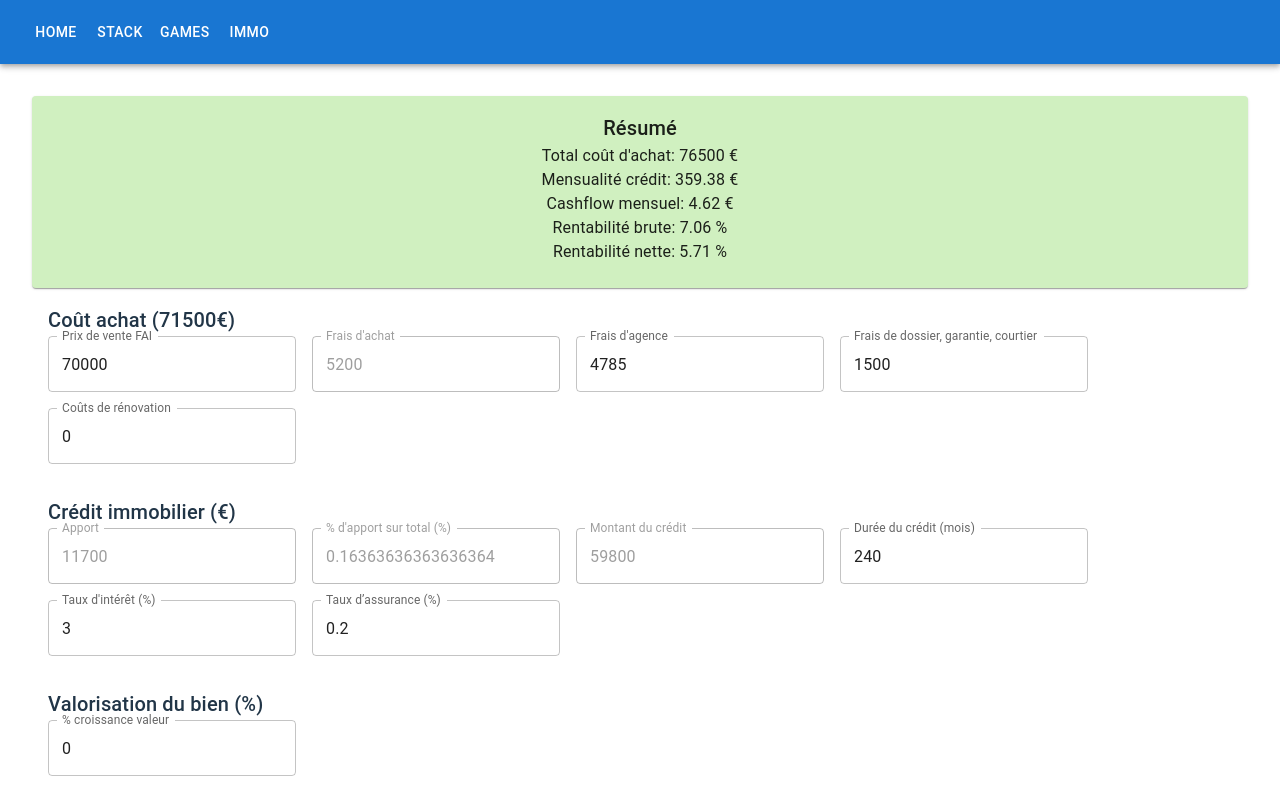
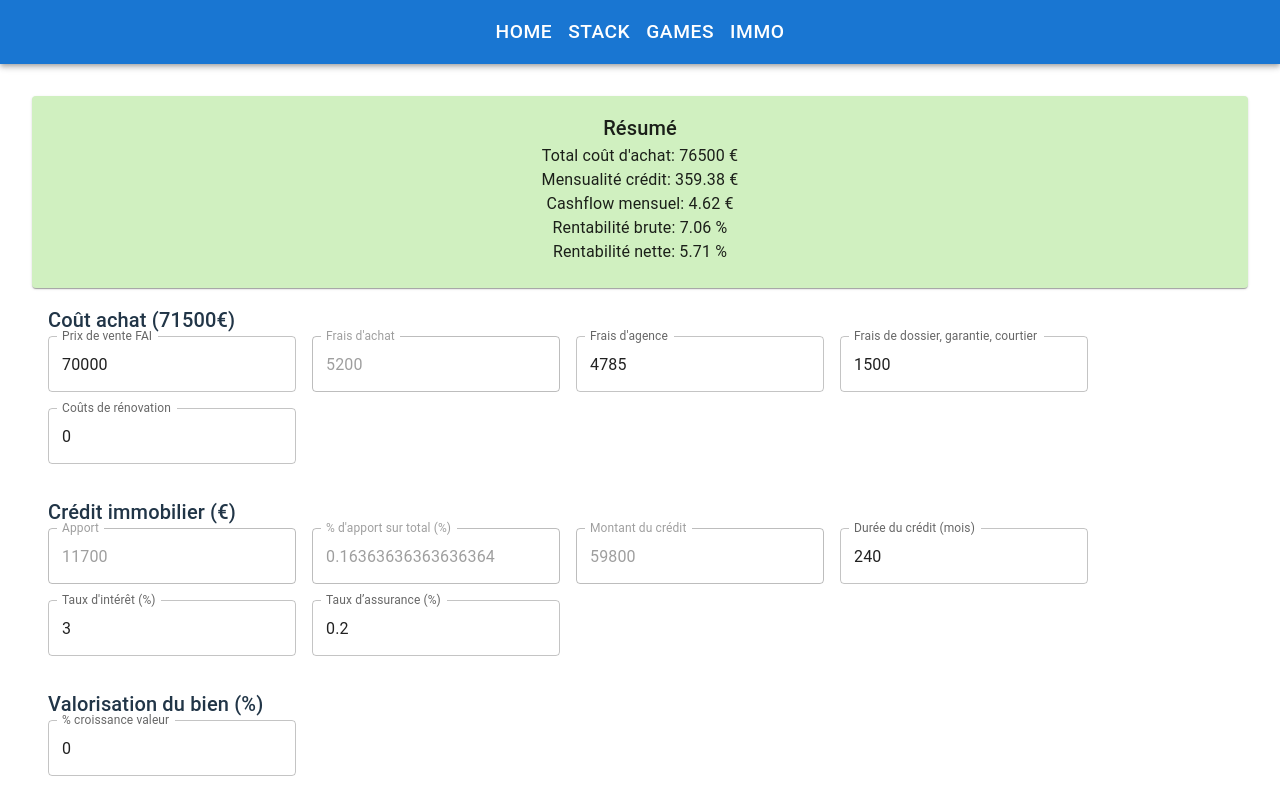
Before and after one commit to MathieuDreano/chiron, a React (Vite) app in the folder ui/: page /immo in a window 1280 px wide. Shown: the top 800 px of the page. Built offline with nearby package versions, Linux system fonts and the light colour scheme.

Commit message:
centered menu
Signed-off-by: mathieu <mathieu.dreano@gmail.com>

```diff
--- a/ui/src/components/menu/Menu.tsx
+++ b/ui/src/components/menu/Menu.tsx
@@ -8,20 +8,22 @@ const Menu = () => {
   return (
     <Box sx={{ flexGrow: 1 }}>
       <AppBar position="static">
+        <Box sx={{ flexGrow: 1, display: "flex", justifyContent: "center" }}>
         <Toolbar>
-          <Button component={Link} to="/" color="inherit">
+          <Button component={Link} to="/" color="inherit" sx={{ fontSize: { xs: "1rem", sm: "1.2rem" }}}>
             Home
           </Button>
-          <Button component={Link} to="/stack" color="inherit">
+          <Button component={Link} to="/stack" color="inherit" sx={{ fontSize: { xs: "1rem", sm: "1.2rem" } }}>
             Stack
           </Button>
-          <Button component={Link} to="/games" color="inherit">
+          <Button component={Link} to="/games" color="inherit" sx={{ fontSize: { xs: "1rem", sm: "1.2rem" }}}>
             Games
           </Button>
-          <Button component={Link} to="/immo" color="inherit">
+          <Button component={Link} to="/immo" color="inherit" sx={{ fontSize: { xs: "1rem", sm: "1.2rem" }}}>
             Immo
           </Button>
         </Toolbar>
+        </Box>
       </AppBar>
     </Box>
   );
```
